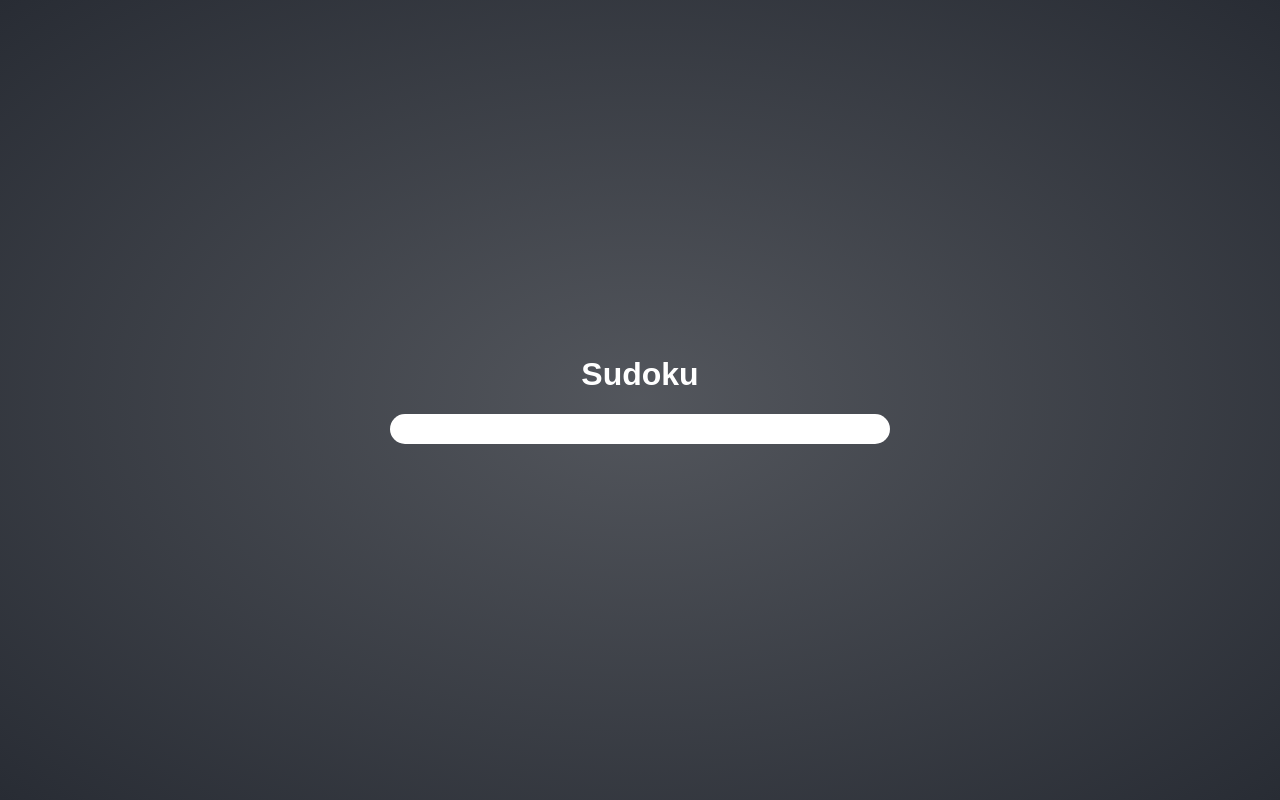
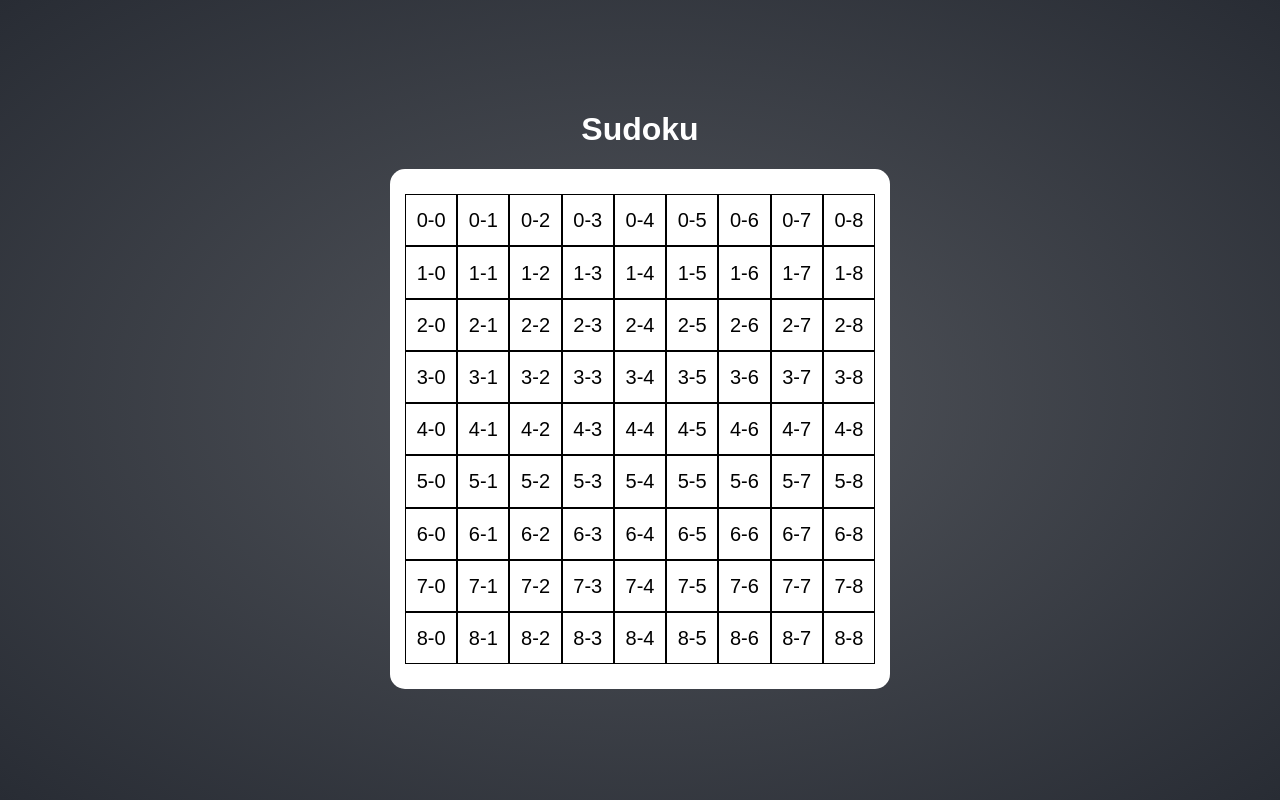
Before and after one commit to jmromer/sudoku, a React (Create React App) app: page / in a window 1280 px wide. Built offline with nearby package versions, Linux system fonts and the light colour scheme.

Commit message:
Add Block, cell container components

```diff
--- /dev/null
+++ b/src/components/grid/block/index.tsx
@@ -0,0 +1,16 @@
+import React, { FC } from 'react'
+
+import { Container } from './styles'
+
+interface BlockProps {
+    col: number,
+    row: number
+}
+
+const Block: FC<BlockProps> = ({ row, col }) => {
+    return (
+        <Container data-cy="block">{row}-{col}</Container>
+    )
+}
+
+export default Block
--- /dev/null
+++ b/src/components/grid/block/styles/index.ts
@@ -0,0 +1,30 @@
+import styled, {css} from 'styled-components'
+
+export const Container = styled.div`
+  ${({ theme }) => css`
+    align-items: center;
+    background-color: ${theme.colors.white};
+    border: 1px solid ${theme.colors.black};
+    cursor: pointer;
+    display: flex;
+    flex-grow: 1;
+    flex-shrink: 0;
+    flex-basis: 0;
+    font-weight: 400;
+    font-size: 20px;
+    height: auto;
+    justify-content: center;
+    transition: ${theme.transition};
+    user-select: none;
+
+    &:before {
+      padding-top: 100%;
+      content: '';
+      float: left;
+    }
+
+    &:hover {
+      background-color: ${theme.colors.lightBlue};
+    }
+  `}
+`
--- a/src/components/grid/index.tsx
+++ b/src/components/grid/index.tsx
@@ -1,25 +1,24 @@
 import React, { FC } from 'react'
 
-interface GridCallback { (element: any, index: number): any }
+import { Container, Row } from './styles'
+import Block from './block'
+
+interface GridCallback {
+    (element: any, index: number): any
+}
+
 const grid = (func: GridCallback) =>
     React.Children.toArray([...Array(9)].map(func))
 
 const Grid: FC = () => {
     return (
-        <div data-cy="grid-container">
-            {
-                grid((_, rowNum) => (
-                    <div data-cy="grid-row-container">
-                        {
-                            grid((_, colNum) => (
-                                <div data-cy="block">
-                                </div>
-                            ))
-                        }
-                    </div>
-                ))
-            }
-        </div>
+        <Container data-cy="grid-container">
+            {grid((_, rowNum) => (
+                <Row data-cy="grid-row-container">
+                    {grid((_, colNum) => <Block col={colNum} row={rowNum} />)}
+                </Row>
+            ))}
+        </Container>
     )
 }
 
--- a/src/components/grid/styles/index.ts
+++ b/src/components/grid/styles/index.ts
@@ -1 +1,13 @@
-export default {}
+import styled from 'styled-components'
+
+export const Container = styled.div`
+  display: flex;
+  flex-direction: column;
+  margin: 10px 0;
+`
+
+
+export const Row = styled.div`
+  display: flex;
+  flex-flow: row;
+`
```
